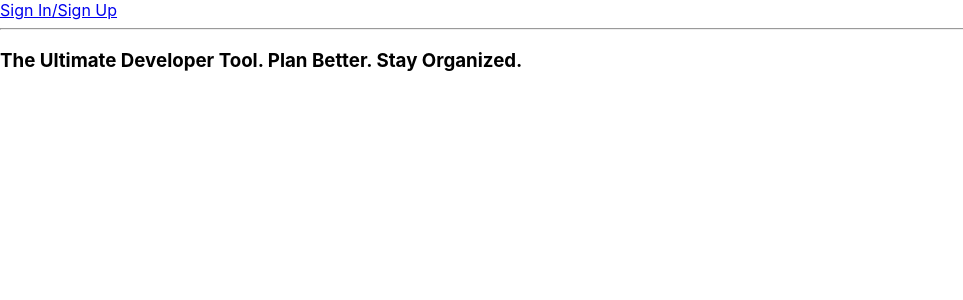
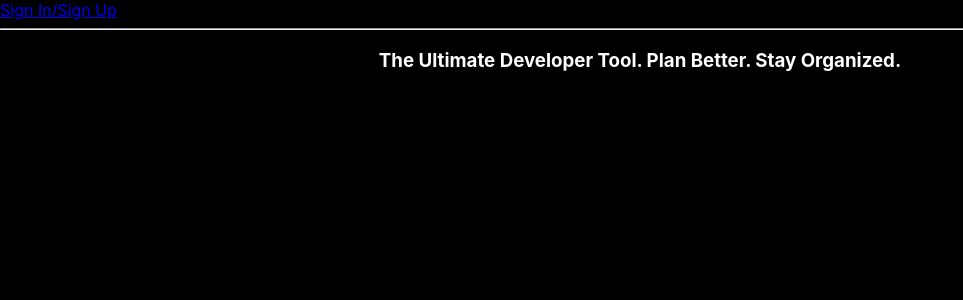
Before and after one commit to Daysired/In-Sequence, a React (Create React App) app in the folder client/: page / in a window 1280 px wide. Shown: the top 300 px of the page, without its empty margins (0-963 px from the left). Built offline with nearby package versions, Linux system fonts and the light colour scheme.

Commit message:
started working on landing scren and created a css file for it

```diff
--- /dev/null
+++ b/client/src/screens/Home&Landing/Landing.css
@@ -0,0 +1,9 @@
+
+h3 {
+ color: white;
+  text-align: center;
+}
+
+body {
+  background-color: black;
+}
--- a/client/src/screens/Home&Landing/Landing.jsx
+++ b/client/src/screens/Home&Landing/Landing.jsx
@@ -1,6 +1,7 @@
 import React from 'react';
+import './Landing.css';
 
-export default function Home(props) {
+export default function Landing(props) {
   return (
     <>
 
```
Also changed, not shown: 1 other file (tests, documents, lock files or other folders).
